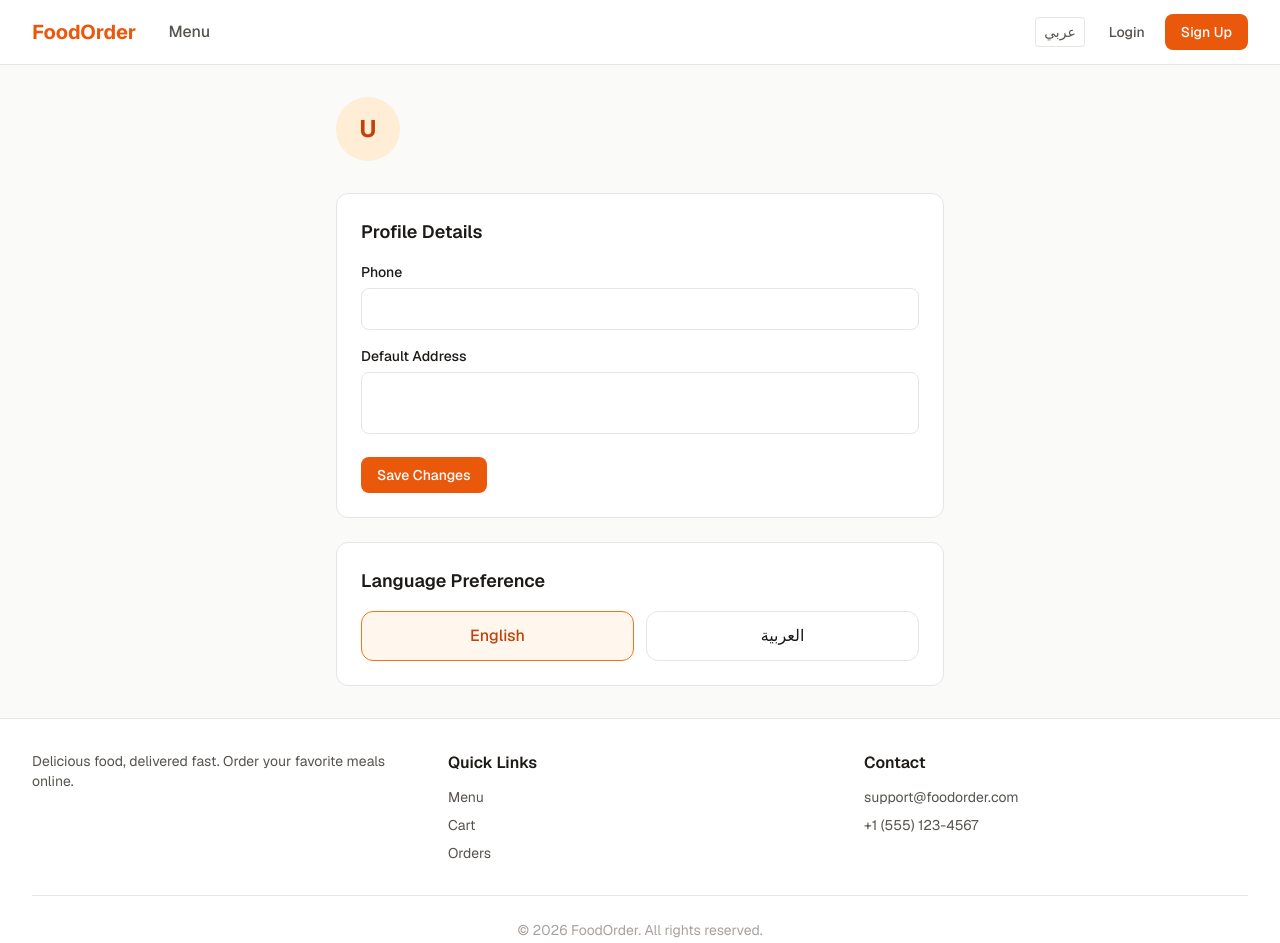
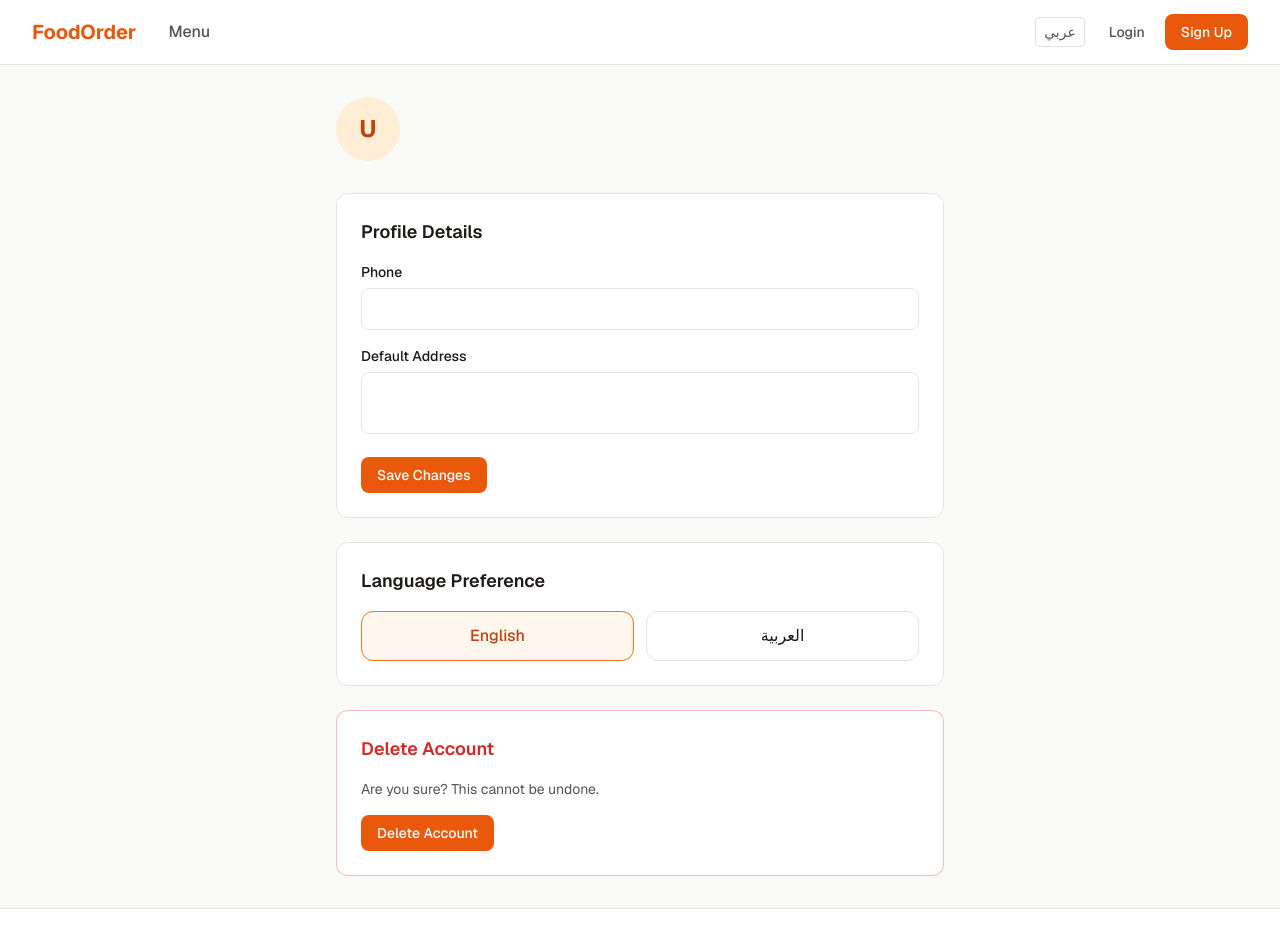
Before and after one commit to AhmedHossam8/food-ordering-system, a Next.js app in the folder frontend/: page /profile in a window 1280 px wide. Shown: the top 943 px of the page. Built offline with nearby package versions, Linux system fonts and the light colour scheme; no server answers.

Commit message:
Add self-delete account option in profile page

```diff
--- a/frontend/app/profile/page.tsx
+++ b/frontend/app/profile/page.tsx
@@ -1,7 +1,9 @@
 "use client";
 import { useEffect, useState } from "react";
+import { useRouter } from "next/navigation";
 import api from "@/lib/api";
 import { useLanguage } from "@/lib/language";
+import { useAuthStore } from "@/lib/store";
 import toast from "react-hot-toast";
 import Button from "@/components/ui/Button";
 import Input from "@/components/ui/Input";
@@ -10,6 +12,8 @@ import Spinner from "@/components/ui/Spinner";
 
 export default function ProfilePage() {
   const { lang, setLang, t } = useLanguage();
+  const logout = useAuthStore((s) => s.logout);
+  const router = useRouter();
   const [profile, setProfile] = useState<any>(null);
   const [loading, setLoading] = useState(true);
   const [saving, setSaving] = useState(false);
@@ -40,6 +44,18 @@ export default function ProfilePage() {
       await api.put("/api/users/language/", { language });
       toast.success(t("profile.lang_updated"));
     } catch { toast.error(t("profile.lang_error")); }
+  };
+
+  const handleDeleteAccount = async () => {
+    if (!confirm(t("profile.delete_confirm"))) return;
+    try {
+      await api.delete("/api/users/delete-account/");
+      toast.success(t("profile.deleted"));
+      logout();
+      router.push("/");
+    } catch {
+      toast.error(t("profile.delete_error"));
+    }
   };
 
   if (loading) return <div className="flex justify-center py-16"><Spinner className="h-8 w-8" /></div>;
@@ -83,6 +99,14 @@ export default function ProfilePage() {
             </button>
           </div>
         </Card>
+
+        <Card className="p-6 border-error/30">
+          <h2 className="text-lg font-semibold text-error mb-4">{t("profile.delete_account")}</h2>
+          <p className="text-sm text-text-secondary mb-4">{t("profile.delete_confirm")}</p>
+          <Button onClick={handleDeleteAccount} className="bg-error hover:bg-red-700 text-white">
+            {t("profile.delete_account")}
+          </Button>
+        </Card>
       </div>
     </div>
   );
--- a/frontend/lib/translations.ts
+++ b/frontend/lib/translations.ts
@@ -169,6 +169,10 @@ const en: Record<string, string> = {
   "profile.lang_updated": "Language updated",
   "profile.lang_error": "Failed to update language",
   "profile.load_error": "Failed to load profile",
+  "profile.delete_account": "Delete Account",
+  "profile.delete_confirm": "Are you sure? This cannot be undone.",
+  "profile.deleted": "Account deleted",
+  "profile.delete_error": "Failed to delete account",
 
   /* Forgot Password */
   "forgot.title": "Reset Password",
@@ -486,6 +490,10 @@ const ar: Record<string, string> = {
   "profile.lang_updated": "تم تحديث اللغة",
   "profile.lang_error": "فشل تحديث اللغة",
   "profile.load_error": "فشل تحميل الملف الشخصي",
+  "profile.delete_account": "حذف الحساب",
+  "profile.delete_confirm": "هل أنت متأكد؟ لا يمكن التراجع عن هذا.",
+  "profile.deleted": "تم حذف الحساب",
+  "profile.delete_error": "فشل حذف الحساب",
 
   /* Forgot Password */
   "forgot.title": "إعادة تعيين كلمة المرور",
```
Also changed, not shown: 2 other files (tests, documents, lock files or other folders).
